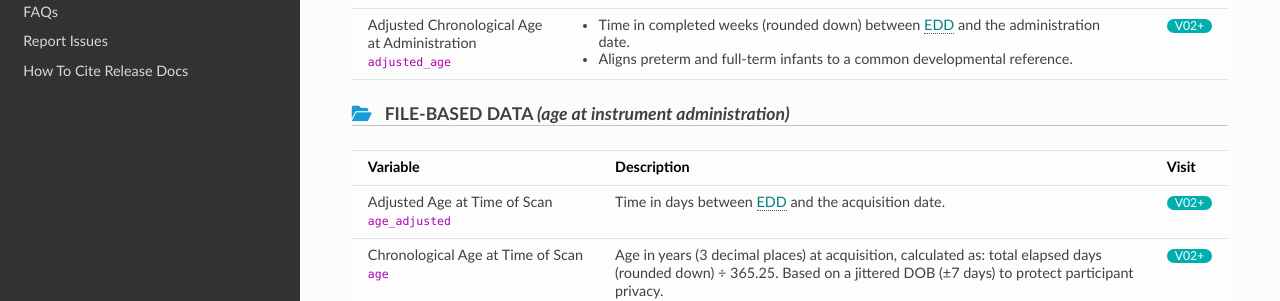
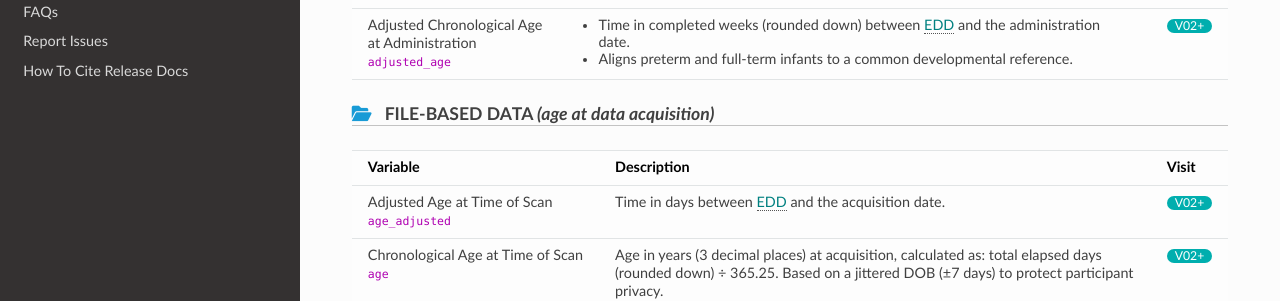
Before and after one commit to nbdc-datahub/hbcd-docs, an MkDocs documentation site: the page built from docs/instruments/agevariables.md, in a window 1280 px wide and 1400 px high. Shown: the part 913-1214 px from the top of the window. Built offline with MkDocs 1.6.1, drawn with Linux system fonts in a browser that asks for light colours; nearby versions of some CDN libraries.

Commit message:
fix typo

```diff
--- a/docs/instruments/agevariables.md
+++ b/docs/instruments/agevariables.md
@@ -83,7 +83,7 @@ and the administration date.</li>
 </table>
 
 
-#### <i class="fa-solid fa-folder-open header-icon"></i> FILE-BASED DATA <i>(age at instrument administration)</i>
+#### <i class="fa-solid fa-folder-open header-icon"></i> FILE-BASED DATA <i>(age at data acquisition)</i>
 
 <!-- FILE-BASED DATA -->
 <table class="table-no-vertical-lines">
```
